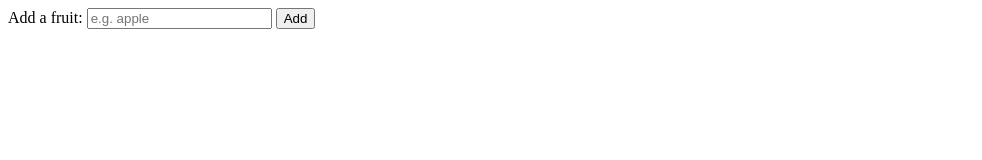
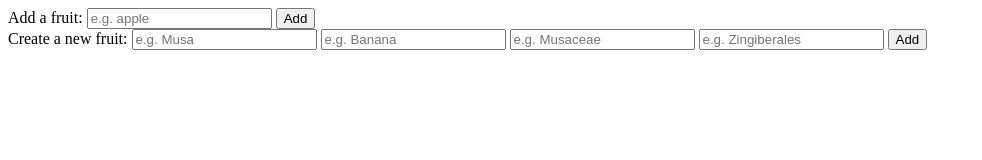
Before and after one commit to Tanjya/fruit-app-backend-project-day2, a plain HTML site: page index.html in a window 1280 px wide. Shown: the whole page, without its empty margins (0-982 px from the left). Drawn offline with Linux system fonts and the light colour scheme.

Commit message:
basic form in index.html

```diff
--- a/index.html
+++ b/index.html
@@ -13,6 +13,16 @@
             <input type="text" id="fruitInput" name="fruit" placeholder="e.g. apple" required>
             <button type="submit">Add</button>
         </form>
+        <form>
+            <label for="fruitInput">Create a new fruit:</label>
+            <input type="text" id="fruitGenus" name="fruit" placeholder="e.g. Musa" required>
+            <input type="text" id="fruitName" name="fruit" placeholder="e.g. Banana" required>
+            <input type="text" id="fruitFamily" name="fruit" placeholder="e.g. Musaceae" required>
+            <input type="text" id="fruitOrder" name="fruit" placeholder="e.g. Zingiberales" required>
+            <button type="submit"id="createFruitBtn">Add</button>
+
+
+        </form>
     </section>
     <section id="fruitSection">
         <ul></ul>
```
